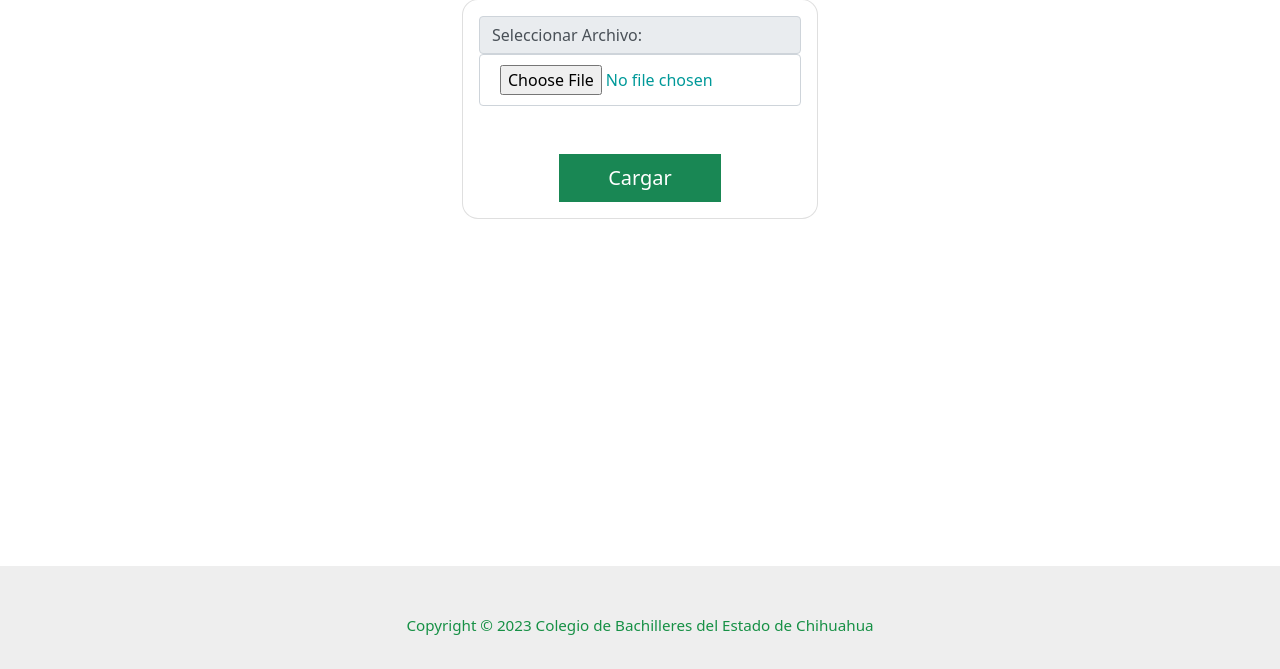
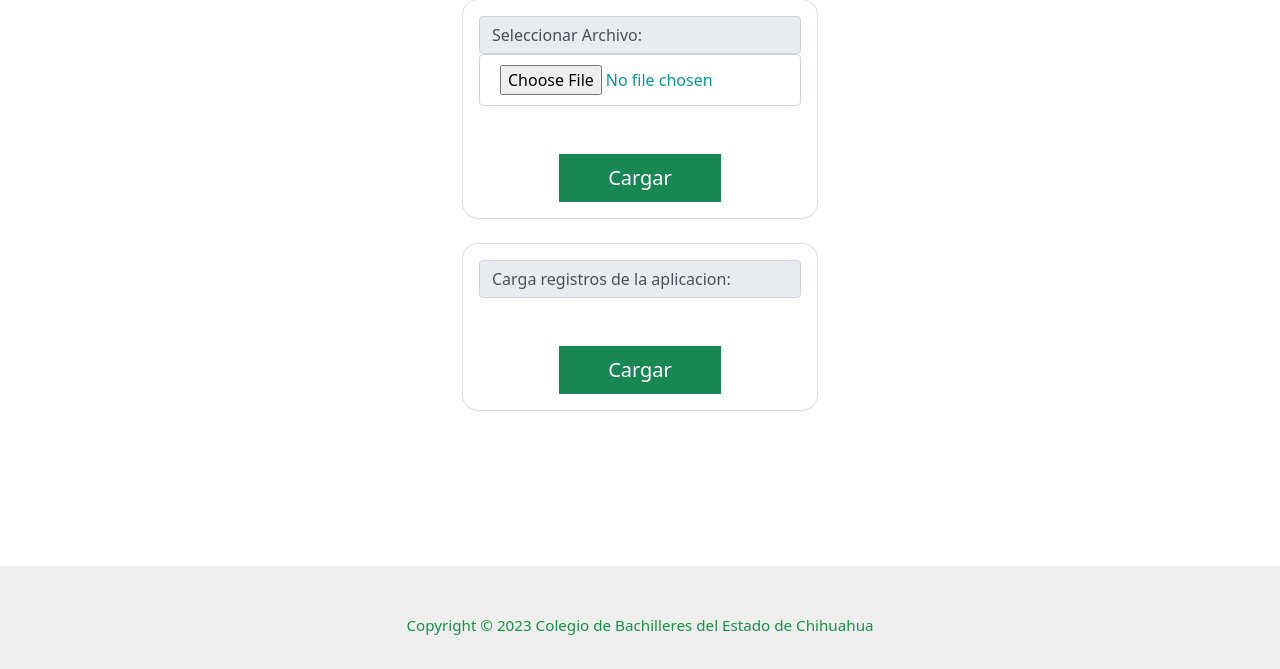
Before and after one commit to ErnestoCOBACH/Sistema-Chcador, a PHP site: page /VISTAS/Cargas.php in a window 1280 px wide. Shown: the part 131-800 px from the top of the page. Run offline with PHP 8.4, Linux system fonts and the light colour scheme; the visitor is signed in with stand-in values (Sample User, id 1).

Commit message:
Preparacion para registros app

```diff
--- a/VISTAS/Cargas.php
+++ b/VISTAS/Cargas.php
@@ -105,6 +105,25 @@
 
 
                             </form>
+
+                        </div>
+                    </div>
+                    <br>
+                    <div class="card bg text-white" style="border-radius: 1rem;">
+                        <div class="card-body p-4-5 text-center">
+                            <form name='signup-form' action="../PHP/RegistrosApp.php" method="post"  style='color: #000;'method="post" enctype="multipart/form-data">
+
+
+
+
+                                        <label for="archivo " class="input-group-text" >Carga registros de la aplicacion:</label>
+
+                                        <br><br>
+                                        <input type="submit"  class="btn btn-success btn-lg px-5" value="Cargar">
+
+
+                            </form>
+
                         </div>
                     </div>
                 </div>
```
Also changed, not shown: PHP/RegistrosApp.php (added).
